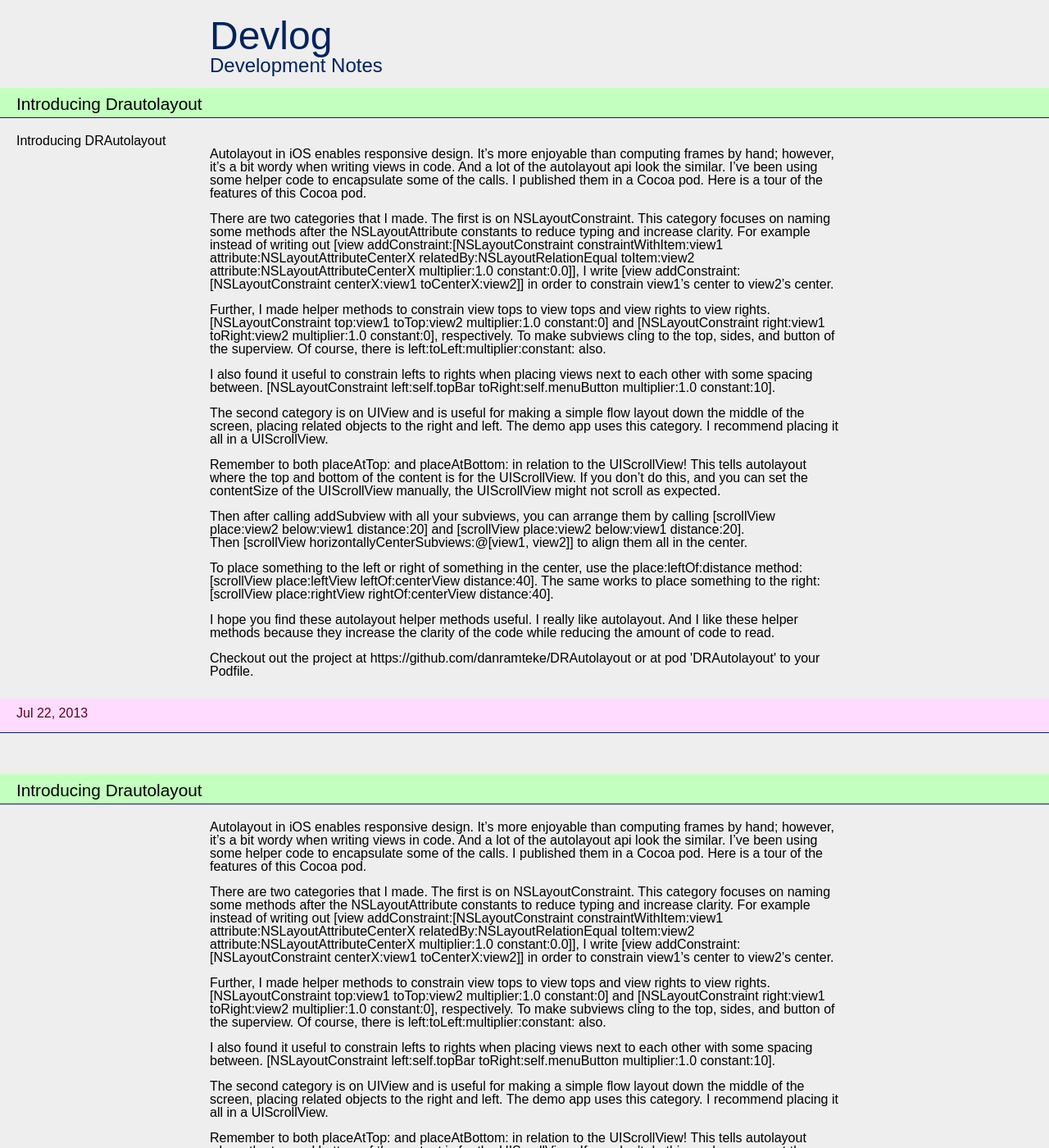
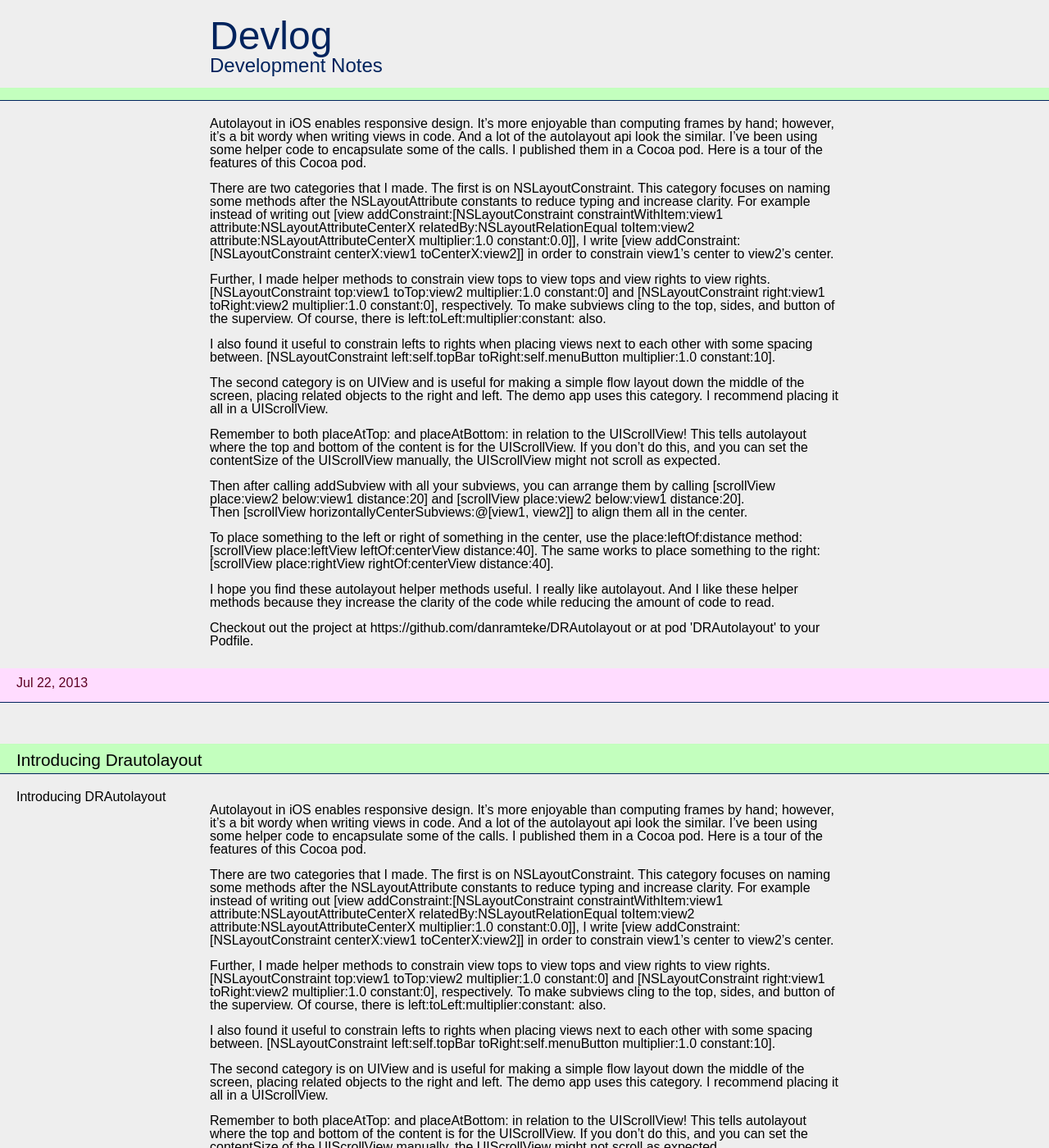
Before and after one commit to danramteke/devlog, a Jekyll site: the page built from index.html, in a window 1280 px wide and 1400 px high. Shown: the whole window at 82% size. Built offline with Jekyll 4.4.1, drawn with Linux system fonts in a browser that asks for light colours; nearby versions of some CDN libraries; some web fonts are replaced; the list of posts is cut into pages by our own code; some of the changed lines change nothing that is shown.

Commit message:
Updated _posts/2013-07-22-introducing-DRAutolayout.md

```diff
--- a/_posts/2013-07-22-introducing-DRAutolayout.md
+++ b/_posts/2013-07-22-introducing-DRAutolayout.md
@@ -1,4 +1,6 @@
-
+---
+title:Introducing DRAutolayout
+---
 
 Autolayout in iOS enables responsive design. It's more enjoyable than computing frames by hand; however, it's a bit wordy when writing views in code. And a lot of the autolayout api look the similar. I've been using some helper code to encapsulate some of the calls. I published them in a Cocoa pod. Here is a tour of the features of this Cocoa pod.
 
```
